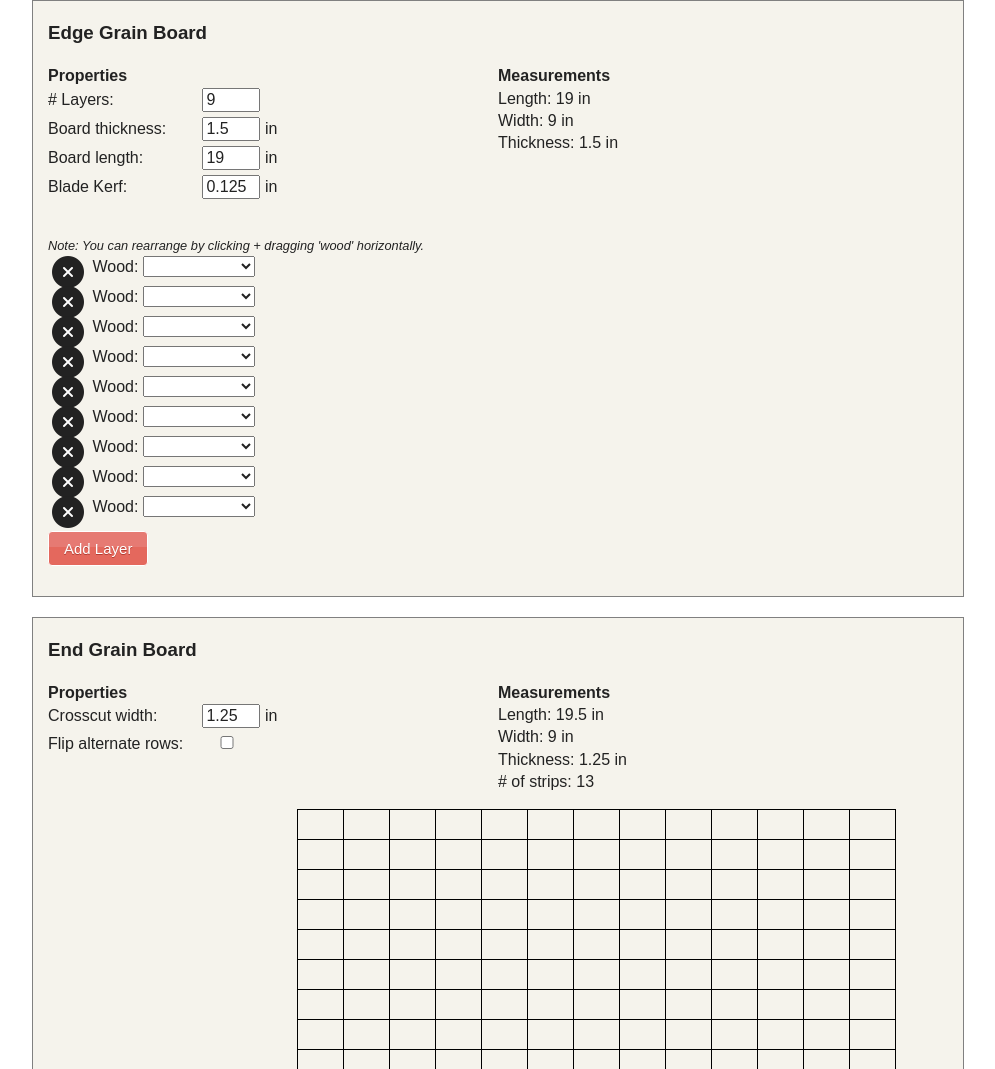
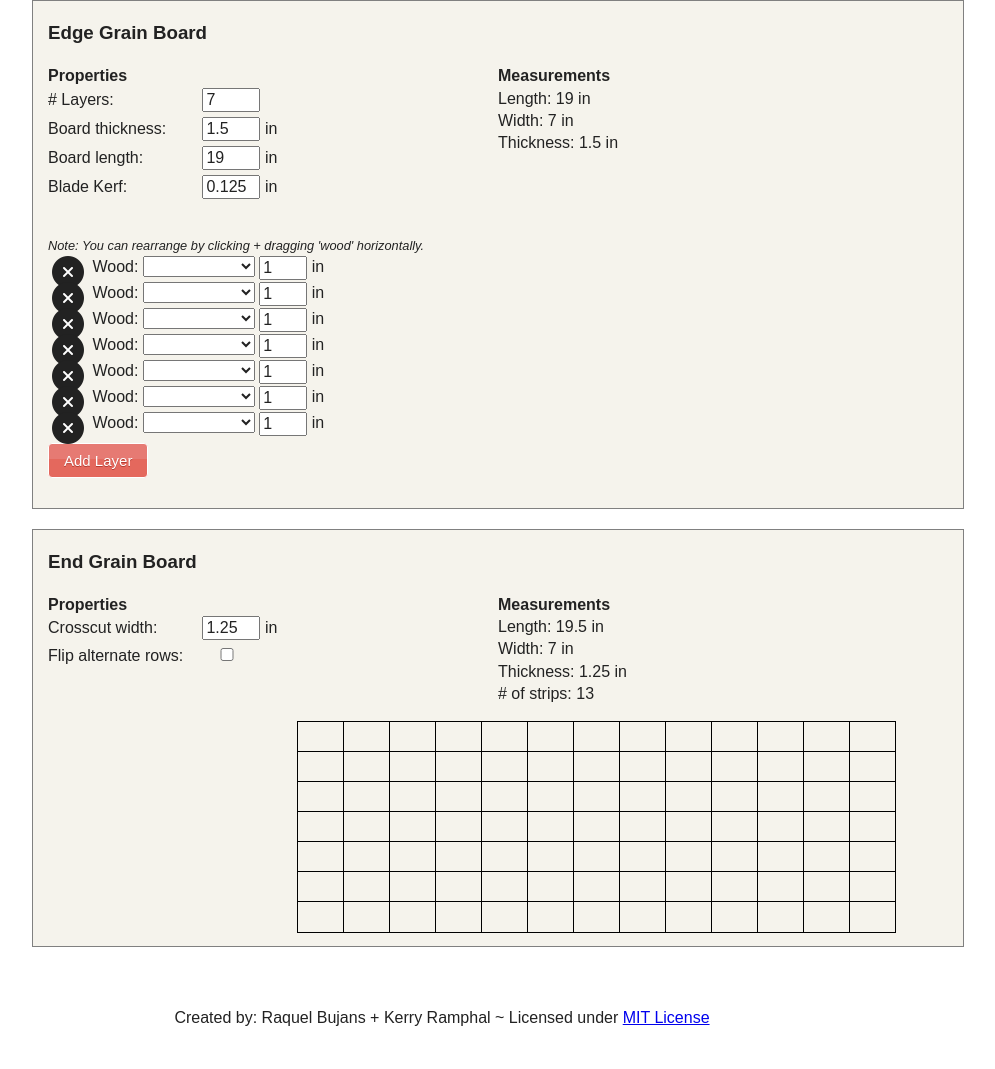
Before and after one commit to rakelblujeans/cutting-board-designer, a website: page app/index.html at #!/cuttingBoard in a window 1280 px wide. Shown: the part 308-1377 px from the top of the page, without its empty margins (8-1003 px from the left). After the commit the page ends 1352 px from the top, so only its background shows below. Drawn offline with nearby package versions, Linux system fonts and the light colour scheme.

Commit message:
configurable strip heights

```diff
--- a/app/cuttingBoard/cuttingBoard.css
+++ b/app/cuttingBoard/cuttingBoard.css
@@ -47,7 +47,6 @@
 
 .layer {
   width: 100%;
-  height: 30px;
 }
 
 .layerWrapper {
@@ -66,6 +65,11 @@
 .layer button {
   display: block;
   vertical-align: top;
+}
+
+.layer input {
+  vertical-align: top;
+  width: 40px;
 }
 
 .woodBlock {
--- a/app/cuttingBoard/cuttingBoard.html
+++ b/app/cuttingBoard/cuttingBoard.html
@@ -98,10 +98,13 @@
           <select name="woodTypes" ng-options="wood.name for wood in designer.woodTypes track by wood.name"
               ng-model="designer.board.layers[$index].wood">
           </select>
+          <input class="" type="text" name="width" ng-model="designer.board.layers[$index].width">
+          <span class="layerLabel handle">in</span>
 
           <div class="woodBlock" ng-style="{
               'background-color': designer.board.layers[$index].wood.color,
               'width': designer.board.edgeGrain.boardLength * 30 + 'px',
+              'height': designer.board.layers[$index].width * 30 + 'px'
             }"
             ng-class="{'borders': designer.board.showBorders}"
             ng-if="designer.board.layers[$index].wood">
@@ -142,10 +145,13 @@
     </div>
 
     <div class="board">
-      <div class="layer" ng-repeat="layer in designer.board.layers track by $index">
+      <div class="layer" ng-repeat="layer in designer.board.layers track by $index"
+          ng-style="{
+            'height': designer.board.layers[$index].width * 30 + 'px'
+          }">
         <div class="woodBlock" ng-style="{
             'background-color': designer.getEndGrainStripColor($parent.$index, $index, $odd),
-            'width': designer.board.edgeGrain.thickness * 30 + 'px',
+            'width': designer.board.edgeGrain.thickness * 30 + 'px'
           }"
           ng-class="{
             'borders': designer.board.showBorders,
--- a/app/cuttingBoard/cuttingBoard.js
+++ b/app/cuttingBoard/cuttingBoard.js
@@ -40,7 +40,15 @@ angular.module('myApp.cuttingBoard', ['ngRoute'])
     showBorders: true,
     bladeKerf: 0.125,
     isFlipped: false,
-    layers: [{},{},{},{},{},{},{},{},{}], // Each layer is assumed to be 1 inch
+    layers: [
+      {width: 1},
+      {width: 1},
+      {width: 1},
+      {width: 1},
+      {width: 1},
+      {width: 1},
+      {width: 1}
+    ],
     edgeGrain: {
       boardLength: 19,
       thickness: 1.5,
```
